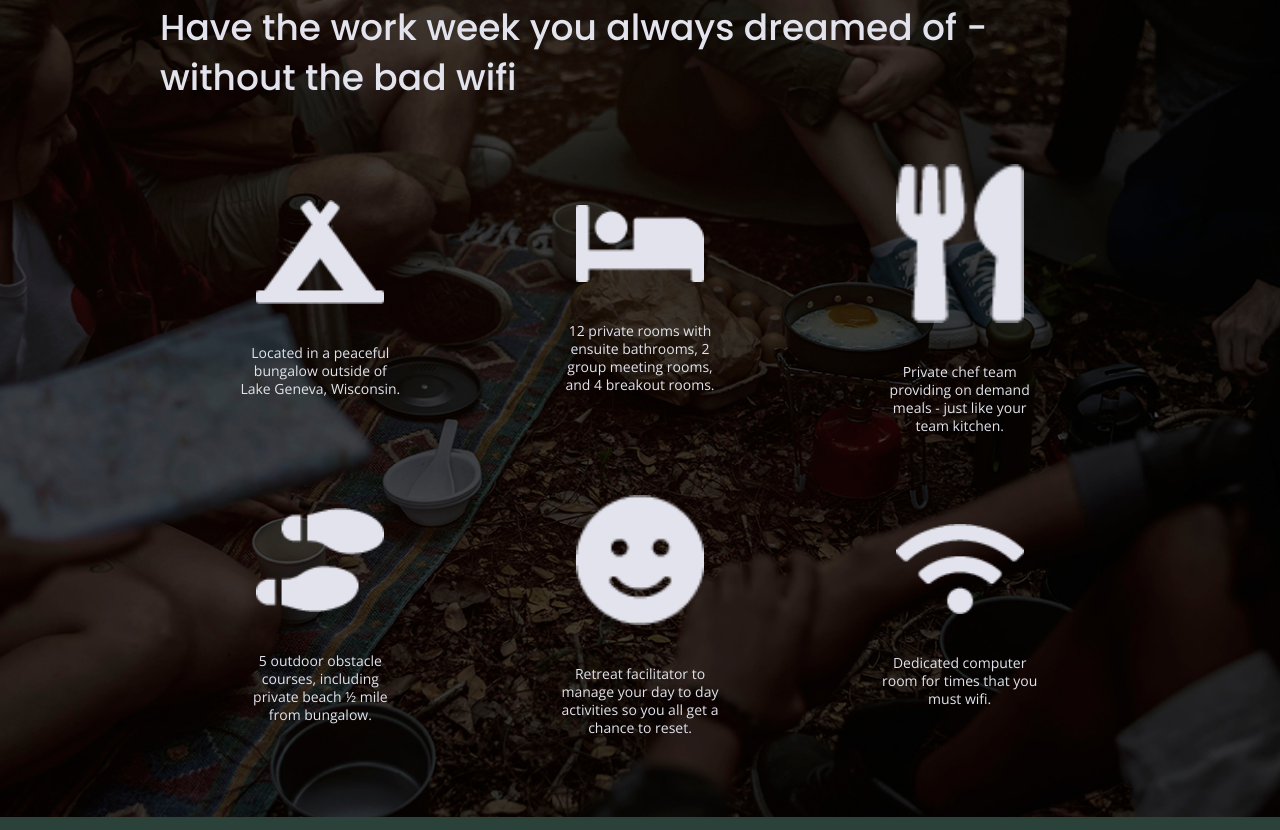
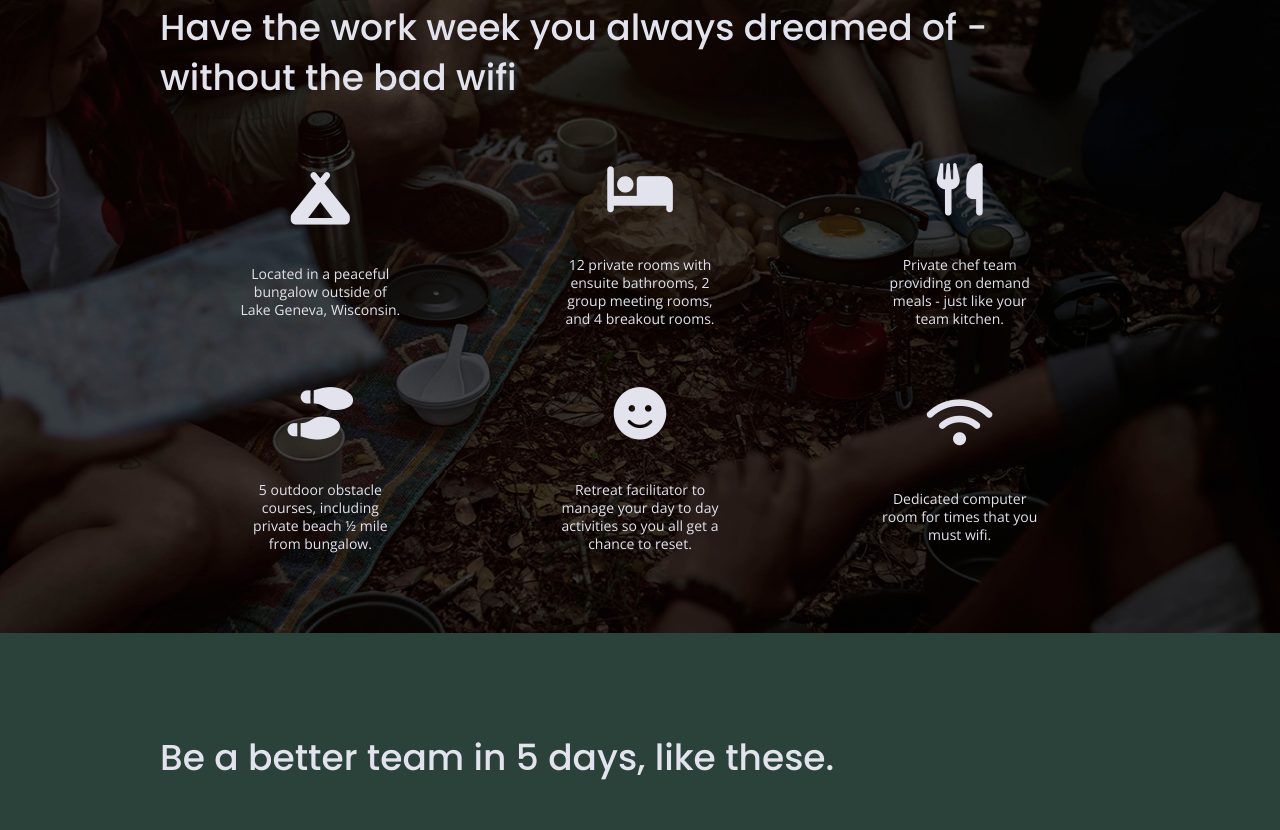
Before and after one commit to Beagles-Designs/unplugged-website, a website: page index.html in a window 1280 px wide. Shown: the part 990-1820 px from the top of the page. Drawn offline with nearby package versions, Linux system fonts and the light colour scheme.

Commit message:
Added fontawesome icons to html

```diff
--- a/css/main.css
+++ b/css/main.css
@@ -343,9 +343,9 @@
   flex-flow: row wrap;
 }
 
-.features figure {
+.features i {
   margin-bottom: 40px;
-  width: 40%;
+  font-size: 3.75em;
 }
 
 .features p {
--- a/index.html
+++ b/index.html
@@ -22,6 +22,7 @@
   <meta name="theme-color" content="#fafafa">
    <!-- google fonts -->
   <link href="https://fonts.googleapis.com/css?family=Open+Sans:400,700|Poppins:500,700" rel="stylesheet">
+  <script src="https://kit.fontawesome.com/1129ed59a0.js" crossorigin="anonymous"></script>
 </head>
 
 <body>
@@ -66,39 +67,39 @@
           <h2>Have the work week you always dreamed of - without the bad wifi</h2>
           <div class="features-items">
             <article>
-              <figure>
-                <img src="img/campground.png" alt="campground icon">
-              </figure>
+              <p class="fontawesome-icons">
+                <i class="fas fa-campground"></i>
+              </p>
               <p class="item-description">Located in a peaceful bungalow outside of Lake Geneva, Wisconsin.</p>
             </article>
             <article>
-              <figure>
-                <img src="img/bed.png" alt="bed icon">
-              </figure>
+              <p class="fontawesome-icons">
+                <i class="fas fa-bed"></i>
+              </p>
               <p class="item-description">12 private rooms with ensuite bathrooms, 2 group meeting rooms, and 4 breakout rooms.</p>
             </article>
             <article>
-              <figure>
-                <img src="img/utensils.png" alt="utensils icon">
-              </figure>
+              <p class="fontawesome-icons">
+                <i class="fas fa-utensils"></i>
+              </p>
               <p class="item-description">Private chef team providing on demand meals - just like your team kitchen.</p>
             </article>
             <article>
-              <figure>
-                <img src="img/shoe-prints.png" alt="shoe print icon">
-              </figure>
+              <p class="fontawesome-icons">
+                <i class="fas fa-shoe-prints"></i>
+              </p>
               <p class="item-description">5 outdoor obstacle courses, including private beach ½ mile from bungalow.</p>
             </article>
             <article>
-              <figure>
-                <img src="img/smile.png" alt="smiley face icon">
-              </figure>
+              <p class="fontawesome-icons">
+                <i class="fas fa-smile"></i>
+              </p>
               <p class="item-description">Retreat facilitator to manage your day to day activities so you all get a chance to reset.</p>
             </article>
             <article>
-              <figure>
-                <img src="img/wifi.png" alt="wifi icon">
-              </figure>
+              <p class="fontawesome-icons">
+                <i class="fas fa-wifi"></i>
+              </p>
               <p class="item-description">Dedicated computer room for times that you must wifi.</p>
             </article>
            </div>
@@ -136,9 +137,9 @@
 	        <div class="social">
 	          <h4>Social</h4>
 	          <div class="social-icons">
-	            <figure><a href="https://facebook.com" target="_blank"><img src="img/facebook.png" alt="Facebook Icon"></a></figure>
-	            <figure><a href="https://twitter.com" target="_blank"><img src="img/twitter.png" alt="Twitter Icon"></a></figure>
-	            <figure><a href="https://instagram.com" target="_blank"><img src="img/instagram.png" alt="Instagram Icon"></a></figure>
+	            <figure><a href="https://facebook.com" target="_blank"><i class="fab fa-facebook-f"></i></a></figure>
+	            <figure><a href="https://twitter.com" target="_blank"><i class="fab fa-twitter"></i></a></figure>
+	            <figure><a href="https://instagram.com" target="_blank"><i class="fab fa-instagram"></i></a></figure>
 	          </div>
 	        </div> <!-- End social div -->
 	      </div>  <!-- end footer-content div -->
```
Also changed, not shown: about/index.html (+4 -3 lines), faq/index.html (+4 -3 lines).
